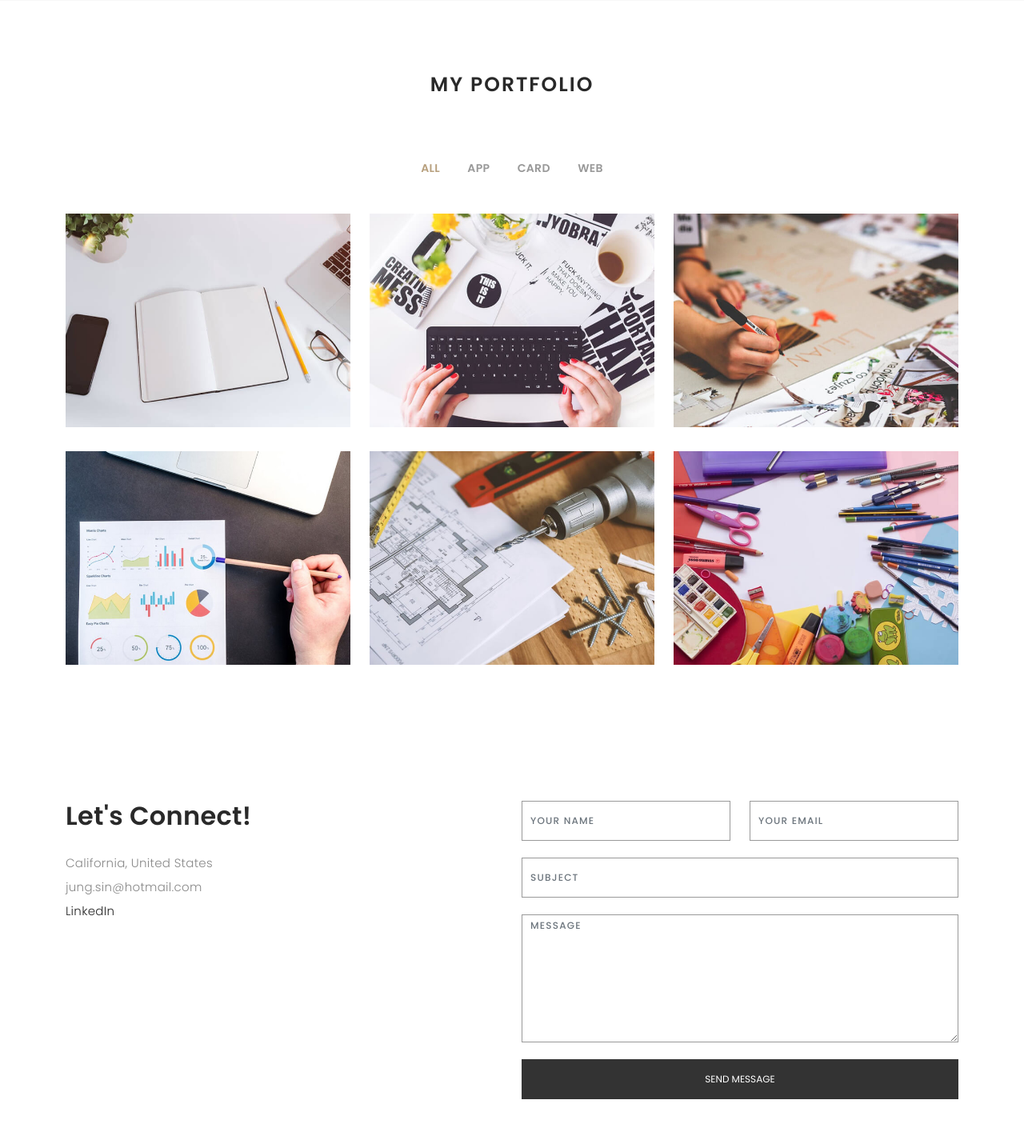
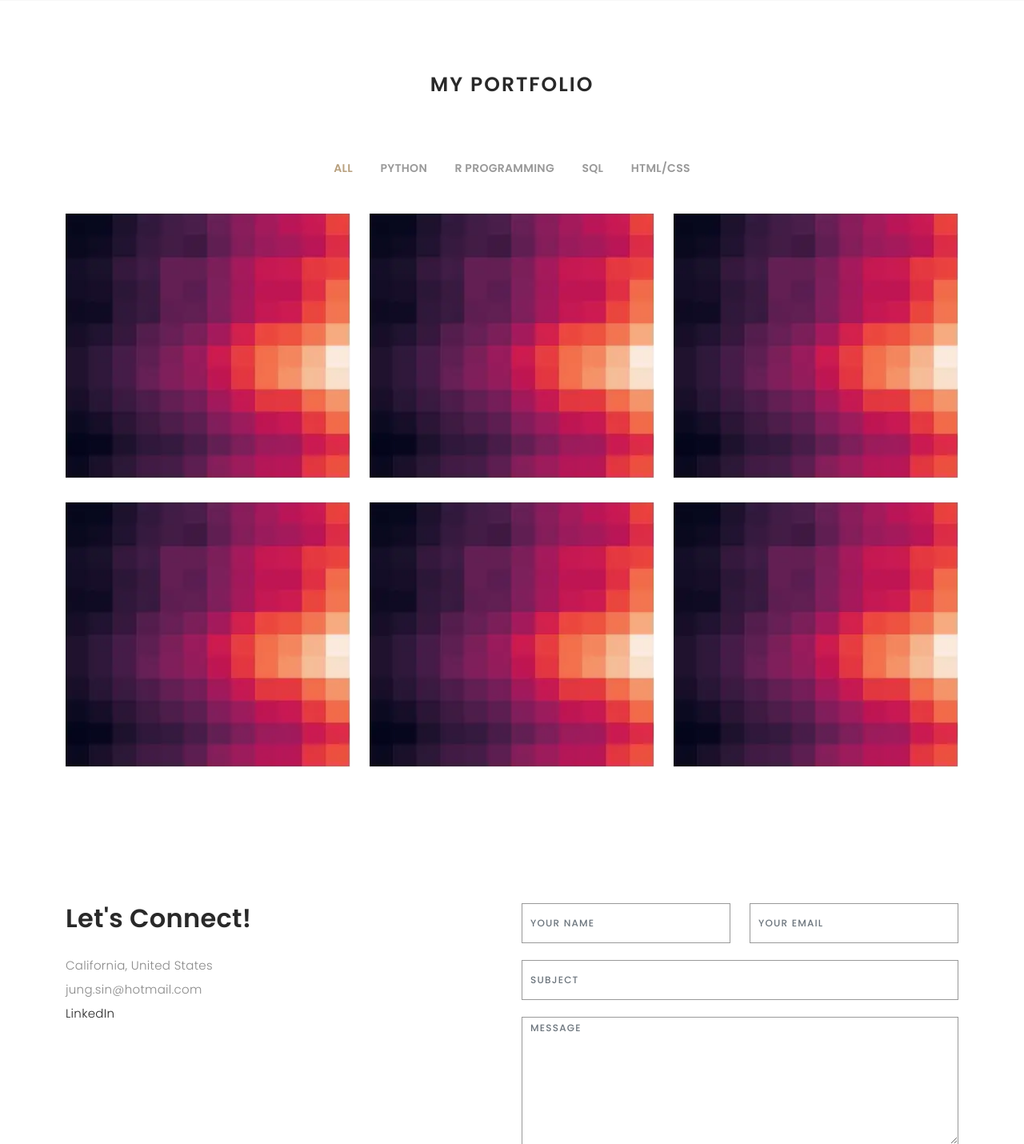
Before and after one commit to johnnys7n/PortfolioWebsite, a Flask app: page / in a window 1280 px wide. Shown: the part 1723-3153 px from the top of the page at 80% size. Run offline with Flask 2, Linux system fonts and the light colour scheme; some libraries are stand-ins or nearby versions; some web fonts are replaced.

Commit message:
adding new portfolio details

```diff
--- a/templates/index.html
+++ b/templates/index.html
@@ -82,14 +82,14 @@
 
     <div class="container">
       <div class="hero-content">
-        <h1>I'm <span class="typed" data-typed-items="Johnny Sin, a Programmer, a Researcher, Machine Learning Enthusiast"></span>
+        <h1>Hello, <span class="typed" data-typed-items="I'm Johnny Sin, Welcome!"></span>
         </h1>
         <p>Data Science | Data Analyst</p>
 
         <ul class="list-unstyled list-social">
-          <li><a href="https://github.com/johnnys7n"><i class="bi bi-github"></i></a></li>
-          <li><a href="https://www.instagram.com/johnnys7n/"><i class="bi bi-instagram"></i></a></li>
-          <li><a href="https://www.linkedin.com/in/johnnysin/"><i class="bi bi-linkedin"></i></a></li>
+          <li><a href="https://github.com/johnnys7n" target="_blank"><i class="bi bi-github"></i></a></li>
+          <li><a href="https://www.instagram.com/johnnys7n/" target="_blank"><i class="bi bi-instagram"></i></a></li>
+          <li><a href="https://www.linkedin.com/in/johnnysin/" target="_blank"><i class="bi bi-linkedin"></i></a></li>
         </ul>
       </div>
     </div>
@@ -113,10 +113,8 @@
           <div class="col-lg-7">
             <div class="about-descr">
 
-              <p class="p-heading">im a data scientist based in california with expertise in experimental design and research
-                who loves creating web applications, machine learning, and computer vision.</p>
-              <p class="separator">I am a programmer with skills in Python, HTML, CSS, and R, along with SQL. I built my foundations in coding and data Science
-                through neuroscience research in both clinical and biotech industries. I have a passion for storytelling through accurate statistical testing and data visualizations.
+              <p class="p-heading">im a data scientist based in california with a passion for creating web applications, machine learning, and computer vision.</p>
+              <p class="separator"> love building stories and showing off cool insights through data visualizations.
                 Click <a href="about-me.html">here</a> for more information about me!
               </p>
 
@@ -205,76 +203,77 @@
           <div class="col-lg-12 d-flex justify-content-center">
             <ul id="portfolio-flters">
               <li data-filter="*" class="filter-active">All</li>
-              <li data-filter=".filter-app">App</li>
-              <li data-filter=".filter-card">Card</li>
-              <li data-filter=".filter-web">Web</li>
+              <li data-filter=".filter-py">Python</li>
+              <li data-filter=".filter-rp">R Programming</li>
+              <li data-filter=".filter-sql">SQL</li>
+              <li data-filter=".filter-html">HTML/CSS</li>
             </ul>
           </div>
         </div>
 
         <div class="row portfolio-container">
 
-          <div class="col-lg-4 col-md-6 portfolio-item filter-app">
-            <img src="./static/img/portfolio/portfolio-1.jpg" class="img-fluid" alt="">
+          <div class="col-lg-4 col-md-6 portfolio-item filter-py filter-html">
+            <img src="./static/img/portfolio/stattool_work1.png" class="img-fluid" alt="">
             <div class="portfolio-info">
-              <h4>App 1</h4>
-              <p>App</p>
-              <a href="./static/img/portfolio/portfolio-1.jpg" data-gallery="portfolioGallery"
+              <h4>White Matter Change Detection</h4>
+              <p>Integrating computer vision using Python to detect regional changes in brain histological images</p>
+              <a href="./static/img/portfolio/stattool_work1.png" data-gallery="portfolioGallery"
                 class="portfolio-lightbox preview-link" title="App 1"><i class="bx bx-plus"></i></a>
               <a href="portfolio-details.html" class="details-link" title="More Details"><i class="bx bx-link"></i></a>
             </div>
           </div>
 
-          <div class="col-lg-4 col-md-6 portfolio-item filter-web">
-            <img src="./static/img/portfolio/portfolio-2.jpg" class="img-fluid" alt="">
+          <div class="col-lg-4 col-md-6 portfolio-item filter-rp">
+            <img src="./static/img/portfolio/stattool_work1.png" class="img-fluid" alt="">
             <div class="portfolio-info">
-              <h4>Web 3</h4>
-              <p>Web</p>
-              <a href="./static/img/portfolio/portfolio-2.jpg" data-gallery="portfolioGallery"
+              <h4>Statistical Tool for Data Mining</h4>
+              <p>R-Based shiny dashboard tool for visualizing statistical tests on structured dataset. Deployed for company use.</p>
+              <a href="./static/img/portfolio/stattool_work1.png" data-gallery="portfolioGallery"
                 class="portfolio-lightbox preview-link" title="Web 3"><i class="bx bx-plus"></i></a>
               <a href="portfolio-details.html" class="details-link" title="More Details"><i class="bx bx-link"></i></a>
             </div>
           </div>
 
-          <div class="col-lg-4 col-md-6 portfolio-item filter-app">
-            <img src="./static/img/portfolio/portfolio-3.jpg" class="img-fluid" alt="">
+          <div class="col-lg-4 col-md-6 portfolio-item filter-py">
+            <img src="./static/img/portfolio/stattool_work1.png" class="img-fluid" alt="">
             <div class="portfolio-info">
-              <h4>App 2</h4>
-              <p>App</p>
-              <a href="./static/img/portfolio/portfolio-3.jpg" data-gallery="portfolioGallery"
+              <h4>Machine Learning Projects</h4>
+              <p>Using Python machine learning modules to create and test models on public datasets</p>
+              <a href="./static/img/portfolio/stattool_work1.png" data-gallery="portfolioGallery"
                 class="portfolio-lightbox preview-link" title="App 2"><i class="bx bx-plus"></i></a>
               <a href="portfolio-details.html" class="details-link" title="More Details"><i class="bx bx-link"></i></a>
             </div>
           </div>
 
-          <div class="col-lg-4 col-md-6 portfolio-item filter-card">
-            <img src="./static/img/portfolio/portfolio-4.jpg" class="img-fluid" alt="">
+          <div class="col-lg-4 col-md-6 portfolio-item filter-rp filter-sql">
+            <img src="./static/img/portfolio/stattool_work1.png" class="img-fluid" alt="">
             <div class="portfolio-info">
-              <h4>Card 2</h4>
-              <p>Card</p>
-              <a href="./static/img/portfolio/portfolio-4.jpg" data-gallery="portfolioGallery"
+              <h4>BellaBeat Fitness Tracker Data Report</h4>
+              <p>Diving into the Fitness Tracker data set for finding trends and proposing a business goal</p>
+              <a href="./static/img/portfolio/stattool_work1.png" data-gallery="portfolioGallery"
                 class="portfolio-lightbox preview-link" title="Card 2"><i class="bx bx-plus"></i></a>
               <a href="portfolio-details.html" class="details-link" title="More Details"><i class="bx bx-link"></i></a>
             </div>
           </div>
 
-          <div class="col-lg-4 col-md-6 portfolio-item filter-web">
-            <img src="./static/img/portfolio/portfolio-5.jpg" class="img-fluid" alt="">
+          <div class="col-lg-4 col-md-6 portfolio-item filter-py">
+            <img src="./static/img/portfolio/stattool_work1.png" class="img-fluid" alt="">
             <div class="portfolio-info">
-              <h4>Web 2</h4>
-              <p>Web</p>
-              <a href="./static/img/portfolio/portfolio-5.jpg" data-gallery="portfolioGallery"
+              <h4>Password Checker</h4>
+              <p>Using the pwned passwords API to check if a password as been "pwned" </p>
+              <a href="./static/img/portfolio/stattool_work1.png" data-gallery="portfolioGallery"
                 class="portfolio-lightbox preview-link" title="Web 2"><i class="bx bx-plus"></i></a>
               <a href="portfolio-details.html" class="details-link" title="More Details"><i class="bx bx-link"></i></a>
             </div>
           </div>
 
-          <div class="col-lg-4 col-md-6 portfolio-item filter-app">
-            <img src="./static/img/portfolio/portfolio-6.jpg" class="img-fluid" alt="">
+          <div class="col-lg-4 col-md-6 portfolio-item filter-rp">
+            <img src="./static/img/portfolio/stattool_work1.png" class="img-fluid" alt="">
             <div class="portfolio-info">
-              <h4>App 3</h4>
-              <p>App</p>
-              <a href="./static/img/portfolio/portfolio-6.jpg" data-gallery="portfolioGallery"
+              <h4>Customized Hackernews Timeline</h4>
+              <p>Experimenting with website scraping on Hackernews to create customizable filters for timeline</p>
+              <a href="./static/img/portfolio/stattool_work1.png" data-gallery="portfolioGallery"
                 class="portfolio-lightbox preview-link" title="App 3"><i class="bx bx-plus"></i></a>
               <a href="portfolio-details.html" class="details-link" title="More Details"><i class="bx bx-link"></i></a>
             </div>
```
Also changed, not shown: static/img/portfolio/iris.jpeg (added), static/img/portfolio/pass_work1.jpeg (added), static/img/portfolio/portfolio-1.jpg (deleted), static/img/portfolio/portfolio-2.jpg (deleted), static/img/portfolio/portfolio-3.jpg (deleted), static/img/portfolio/portfolio-4.jpg (deleted), static/img/portfolio/portfolio-5.jpg (deleted), static/img/portfolio/portfolio-6.jpg (deleted), static/img/portfolio/stattool_work1.png (added), static/img/portfolio/videogame.jpeg (added).
